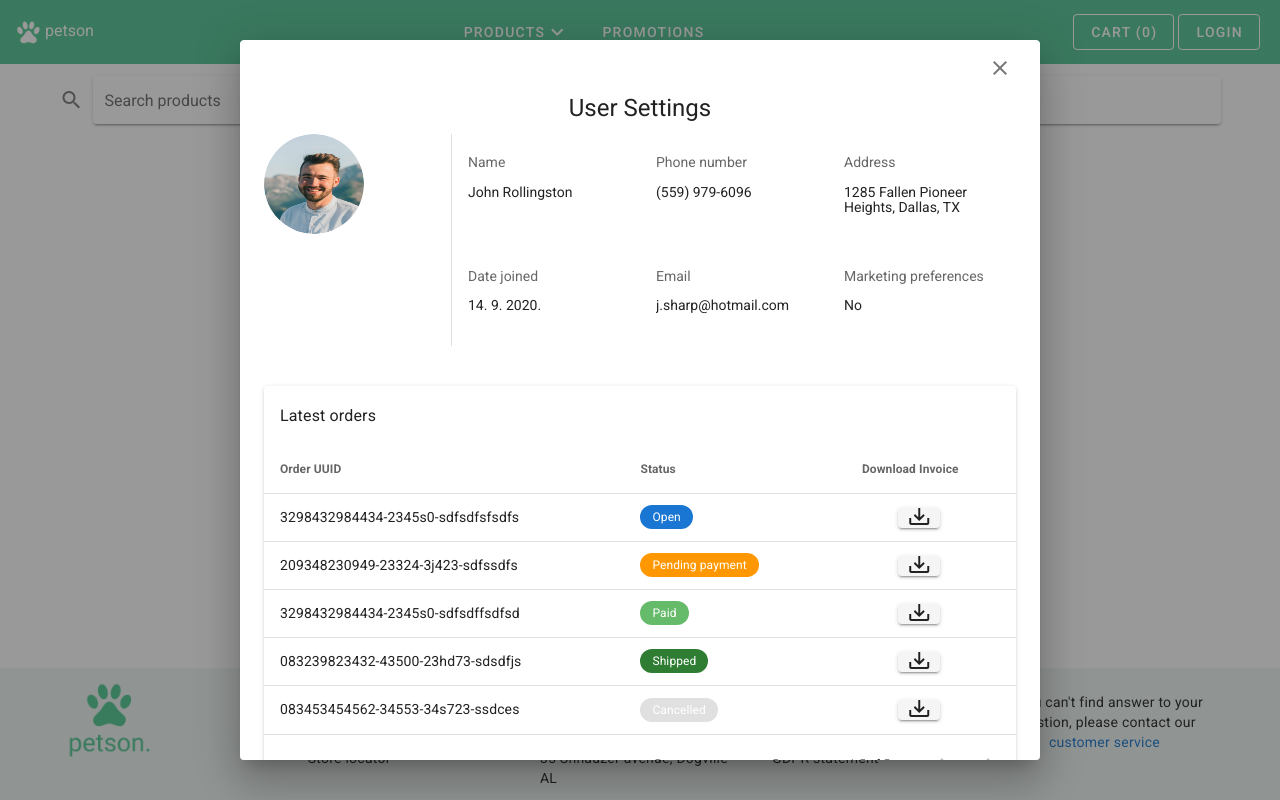
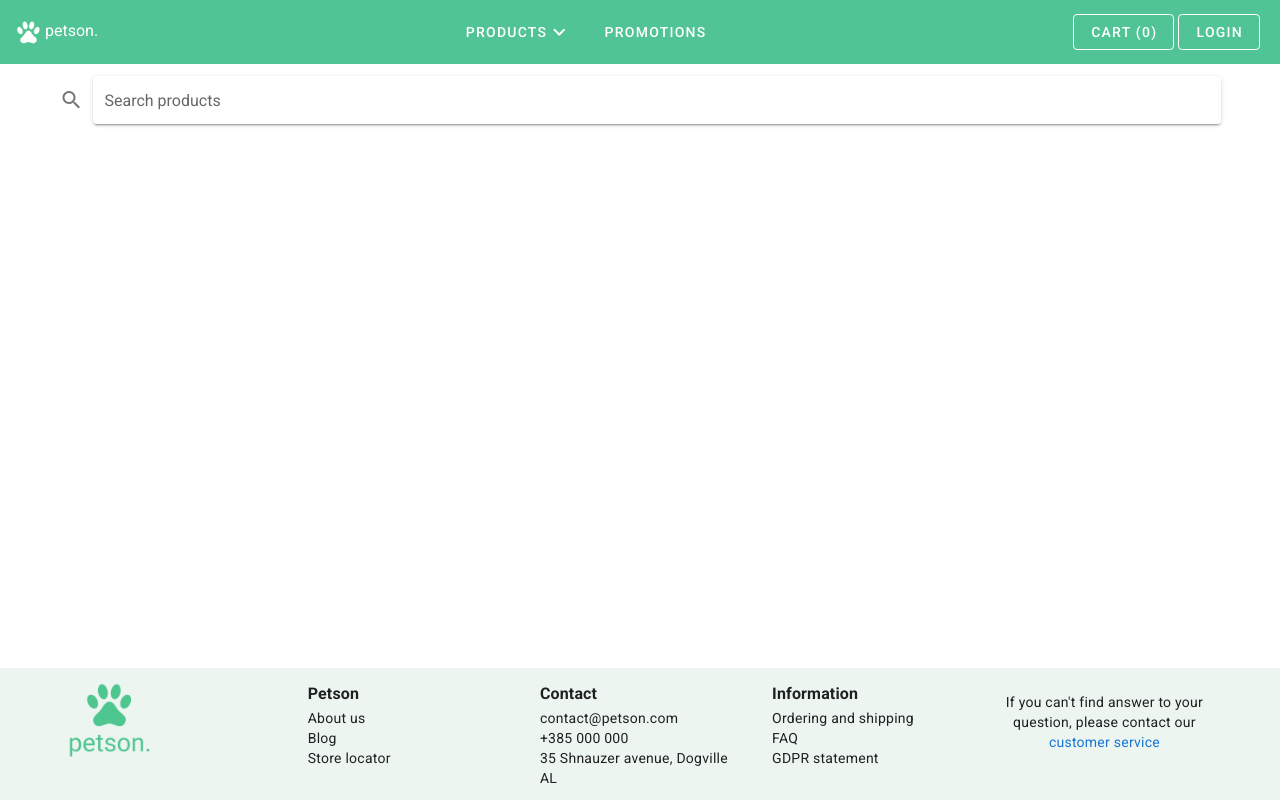
Before and after one commit to shadrqen/petshop, a Nuxt app: page / in a window 1280 px wide. Built offline with nearby package versions, Linux system fonts and the light colour scheme.

Commit message:
feat: add base avatar

```diff
--- a/components/App/AppHeader.vue
+++ b/components/App/AppHeader.vue
@@ -8,15 +8,12 @@
         to="/"
         class="text-decoration-none white--text"
       >
-        <v-avatar
-          size="25"
-        >
-          <img
-            :src="require('@/assets/headerIcon.PNG')"
-            alt="Logo"
-          >
-        </v-avatar>
-        petson
+        <base-avatar
+          image-alt="Logo"
+          image-src="headerIcon.PNG"
+          :avatar-size="25"
+        />
+        petson.
       </router-link>
       <v-spacer />
       <base-button
@@ -56,15 +53,12 @@
               Logout
             </template>
           </base-button>
-          <v-avatar
-            class="mx-2"
-            size="35"
-          >
-            <img
-              :src="require('@/assets/profile.jpg')"
-              alt="User Profile"
-            >
-          </v-avatar>
+          <base-avatar
+            image-alt="Profile"
+            image-src="profile.jpg"
+            :avatar-size="35"
+            avatar-class="mx-2"
+          />
         </template>
         <template v-else>
           <base-button
@@ -88,6 +82,7 @@
 <script>
 import { mapState } from 'vuex'
 import BaseButton from '@/components/Base/BaseButton'
+import BaseAvatar from '@/components/Base/BaseAvatar'
 import LoginDialog from '@/components/LoginDialog'
 import RegistrationDialog from '@/components/RegistrationDialog'
 import UserSetting from '@/components/UserSetting'
@@ -96,6 +91,7 @@ import AuthenticationMixin from '@/mixins/AuthenticationMixin'
 export default {
   name: 'BaseHeader',
   components: {
+    BaseAvatar,
     BaseButton,
     LoginDialog,
     RegistrationDialog,
--- a/components/AuthDialog.vue
+++ b/components/AuthDialog.vue
@@ -5,12 +5,11 @@
     @closeDialog="$emit('closeDialog')"
   >
     <template #title>
-      <v-avatar>
-        <img
-          :src="require('@/assets/logo.PNG')"
-          alt="Logo"
-        >
-      </v-avatar>
+      <base-avatar
+        image-alt="Logo"
+        image-src="logo.PNG"
+        avatar-class="mx-2"
+      />
     </template>
     <template #content>
       <v-form
@@ -64,9 +63,11 @@
 <script>
 import BaseDialog from '@/components/Base/BaseDialog'
 import BaseButton from '@/components/Base/BaseButton'
+import BaseAvatar from '@/components/Base/BaseAvatar'
 export default {
   name: 'AuthDialog',
   components: {
+    BaseAvatar,
     BaseDialog,
     BaseButton
   },
--- /dev/null
+++ b/components/Base/BaseAvatar.vue
@@ -0,0 +1,41 @@
+<template>
+  <v-avatar
+    :class="avatarClass"
+    :size="avatarSize"
+  >
+    <img
+      :src="require(`@/assets/${imageSrc}`)"
+      :alt="imageAlt"
+    >
+  </v-avatar>
+</template>
+
+<script>
+export default {
+  name: 'BaseAvatar',
+  props: {
+    avatarSize: {
+      type: Number,
+      required: false,
+      default: 50
+    },
+    avatarClass: {
+      type: String,
+      required: false,
+      default: ''
+    },
+    imageSrc: {
+      type: String,
+      required: true
+    },
+    imageAlt: {
+      type: String,
+      required: true
+    }
+  }
+}
+</script>
+
+<style scoped>
+
+</style>
--- a/components/UserDetail.vue
+++ b/components/UserDetail.vue
@@ -6,14 +6,11 @@
       cols="12"
       sm="3"
     >
-      <v-avatar
-        size="100"
-      >
-        <img
-          :src="require('@/assets/profile.jpg')"
-          alt="Profile"
-        >
-      </v-avatar>
+      <base-avatar
+        image-alt="Profile"
+        image-src="profile.jpg"
+        :avatar-size="100"
+      />
     </v-col>
     <v-col>
       <v-divider vertical />
@@ -45,8 +42,12 @@
 </template>
 
 <script>
+import BaseAvatar from '@/components/Base/BaseAvatar'
 export default {
   name: 'UserDetails',
+  components: {
+    BaseAvatar
+  },
   data () {
     return {
       userDetails: [
--- a/components/UserSetting.vue
+++ b/components/UserSetting.vue
@@ -1,7 +1,7 @@
 <template>
   <base-dialog
     :max-width="800"
-    :dialog="true"
+    :dialog="settingsDialog"
   >
     <template #title>
       <div class="headline mt-n5">
@@ -16,6 +16,7 @@
 </template>
 
 <script>
+import { mapState } from 'vuex'
 import BaseDialog from '@/components/Base/BaseDialog'
 import LatestOrder from '@/components/LatestOrder'
 import UserDetail from '@/components/UserDetail'
@@ -25,6 +26,9 @@ export default {
     BaseDialog,
     LatestOrder,
     UserDetail
+  },
+  computed: {
+    ...mapState('user', ['settingsDialog'])
   }
 }
 </script>
```
